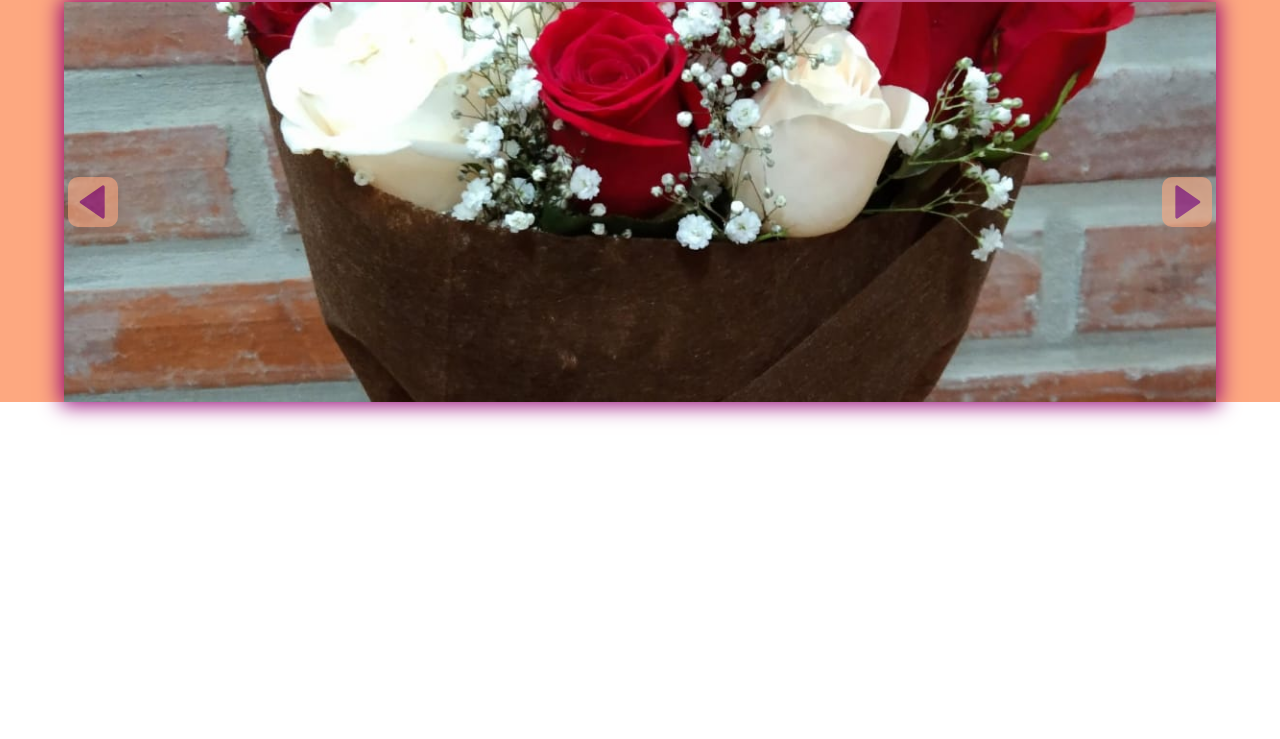
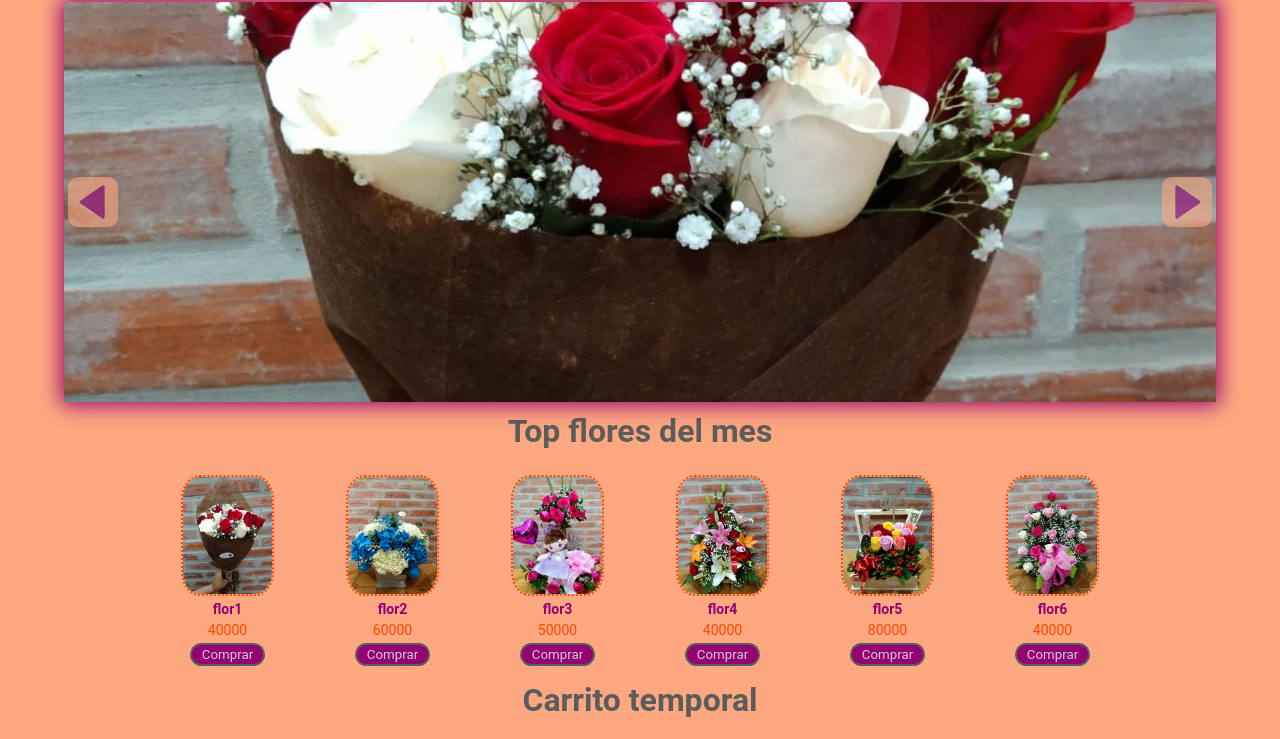
Before and after one commit to danielguaro/projectJS, a website: page home.html in a window 1280 px wide. Shown: the part 115-854 px from the top of the page. Before the commit the page ends 800 px from the top, so only its background shows below. Drawn offline with Linux system fonts and the light colour scheme.

Commit message:
implementacion Evento

```diff
--- /dev/null
+++ b/floresMes.js
@@ -0,0 +1,129 @@
+const floresMes = [
+	{
+		id: 1,
+		name: 'flor1',
+		img: './assets/flro1.jpeg',
+		price: 40000,
+	},
+	{
+		id: 2,
+		name: 'flor2',
+		img: './assets/flor2.jpeg',
+		price: 60000,
+	},
+	{
+		id: 3,
+		name: 'flor3',
+		img: './assets/flor3.jpeg',
+		price: 50000,
+	},
+	{
+		id: 4,
+		name: 'flor4',
+		img: './assets/flor4.jpeg',
+		price: 40000,
+	},
+	{
+		id: 5,
+		name: 'flor5',
+		img: './assets/flor5.jpeg',
+		price: 80000,
+	},
+	{
+		id: 6,
+		name: 'flor6',
+		img: './assets/flor6.jpeg',
+		price: 40000,
+	},
+];
+
+// getElementsByClassName = Devuelve una "especie de array"(documentColection)
+// querySelector = un selector que sirve tanto para Id, Class y tags, sin embargo toca especificar
+const floresDelMes = document.querySelector('.month-flowers');
+const tusMeGusta = document.querySelector('.section-likes');
+const shopCart = [];
+
+// <------------ Eventos ----------------->
+// DOMContentLoaded = para cargar todo lo que venga después de la ,
+document.addEventListener('DOMContentLoaded', () => {
+	mostrarFlores();
+});
+
+//
+//Funciones
+const mostrarFlores = () => {
+	for (let flor of floresMes) {
+		//La creación del HTML desde JS, se hará con Scripting
+		const divCard = document.createElement('div');
+		divCard.classList.add('cardMonth'); //Agregar una clase al elemento creado
+
+		const imgFlorMes = document.createElement('img');
+		imgFlorMes.classList.add('img-cardMonth');
+		imgFlorMes.src = flor.img;
+
+		const tituloFlorMes = document.createElement('h3');
+		tituloFlorMes.classList.add('text-cardMonth');
+		tituloFlorMes.textContent = flor.name;
+
+		const priceMes = document.createElement('p');
+		priceMes.classList.add('price-cardMonth');
+		priceMes.textContent = flor.price;
+
+		const btnMonth = document.createElement('button');
+		btnMonth.classList.add('btn-cardMonth');
+		btnMonth.textContent = 'Comprar';
+		btnMonth.onclick = () => {
+			addTocart(flor.id);
+		};
+
+		//appendar --> Para que todos los elementos queden
+		divCard.appendChild(imgFlorMes);
+		divCard.appendChild(tituloFlorMes);
+		divCard.appendChild(priceMes);
+		divCard.appendChild(btnMonth);
+		// console.log(divCard);
+
+		//Agregar el divCard al section
+		floresDelMes.appendChild(divCard);
+	}
+};
+
+const addTocart = (id) => {
+	const selectedFlower = floresMes.find((flor) => {
+		return flor.id === id;
+	});
+	shopCart.push(selectedFlower);
+	showCart(shopCart);
+};
+
+const showCart = (items) => {
+	//Para limpiar el listado y evitar que se repita los llamados
+	tusMeGusta.innerHTML = '';
+
+	items.forEach((flor) => {
+		//La creación del HTML desde JS, se hará con Scripting
+		const divCard = document.createElement('div');
+		divCard.classList.add('cardMonth'); //Agregar una clase al elemento creado
+
+		const imgFlorMes = document.createElement('img');
+		imgFlorMes.classList.add('img-cardMonth');
+		imgFlorMes.src = flor.img;
+
+		const tituloFlorMes = document.createElement('h3');
+		tituloFlorMes.classList.add('text-cardMonth');
+		tituloFlorMes.textContent = flor.name;
+
+		const priceMes = document.createElement('p');
+		priceMes.classList.add('price-cardMonth');
+		priceMes.textContent = flor.price;
+
+		//appendar --> Para que todos los elementos queden
+		divCard.appendChild(imgFlorMes);
+		divCard.appendChild(tituloFlorMes);
+		divCard.appendChild(priceMes);
+		// console.log(divCard);
+
+		//Agregar el divCard al section
+		tusMeGusta.appendChild(divCard);
+	});
+};
--- a/home.html
+++ b/home.html
@@ -126,11 +126,15 @@
 				</article>
 				<article></article>
 			</section>
-			<section><article></article></section>
+			<h2 class="month-flowersTitle">Top flores del mes</h2>
+			<section class="month-flowers"></section>
+			<h2 class="month-flowersTitle">Carrito temporal</h2>
+			<section class="section-likes"></section>
 			<section><article></article></section>
 		</main>
 		<script src="./index.js"></script>
 		<script src="./menu.js"></script>
 		<script src="./slider.js"></script>
+		<script src="./floresMes.js"></script>
 	</body>
 </html>
--- a/styles.css
+++ b/styles.css
@@ -88,3 +88,58 @@ main {
 	background-position: center;
 	left: 4px;
 }
+
+/* <---- Main Month Flowers ------> */
+.month-flowers,
+.section-likes {
+	margin-top: 10px;
+	display: grid;
+	grid-template-columns: repeat(auto-fit, minmax(100px, 155px));
+	grid-auto-rows: 1fr;
+	gap: 10px;
+	justify-content: center;
+}
+
+.cardMonth {
+	display: flex;
+	flex-direction: column;
+	justify-content: space-evenly;
+	align-items: center;
+}
+
+.img-cardMonth {
+	width: 60%;
+	height: 60%;
+	object-fit: cover;
+	border-radius: 20%;
+	border: 2px dotted var(--principal-orange);
+}
+
+.text-cardMonth {
+	color: var(--principal-purple);
+	font-size: 14px;
+	font-weight: bold;
+}
+
+.price-cardMonth {
+	color: var(--principal-orange);
+	font-size: 14px;
+}
+
+.btn-cardMonth {
+	background: var(--principal-purple);
+	color: var(--light-grey);
+	display: block;
+	padding: 2px 10px;
+	border: 2px solid var(--medium-grey);
+	border-radius: 20px;
+}
+
+.month-flowersTitle {
+	color: var(--medium-grey);
+	font-size: 2rem;
+	font-weight: bold;
+	text-align: center;
+	margin-top: 10px;
+	margin-bottom: 20px;
+}
```
